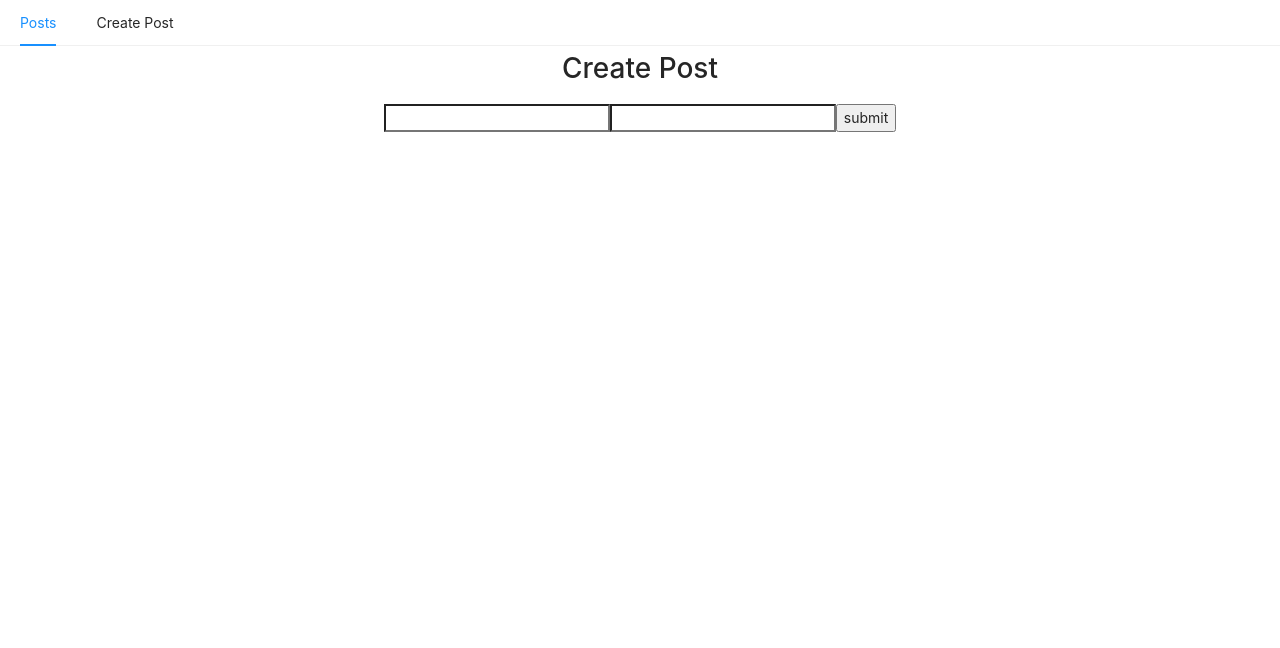
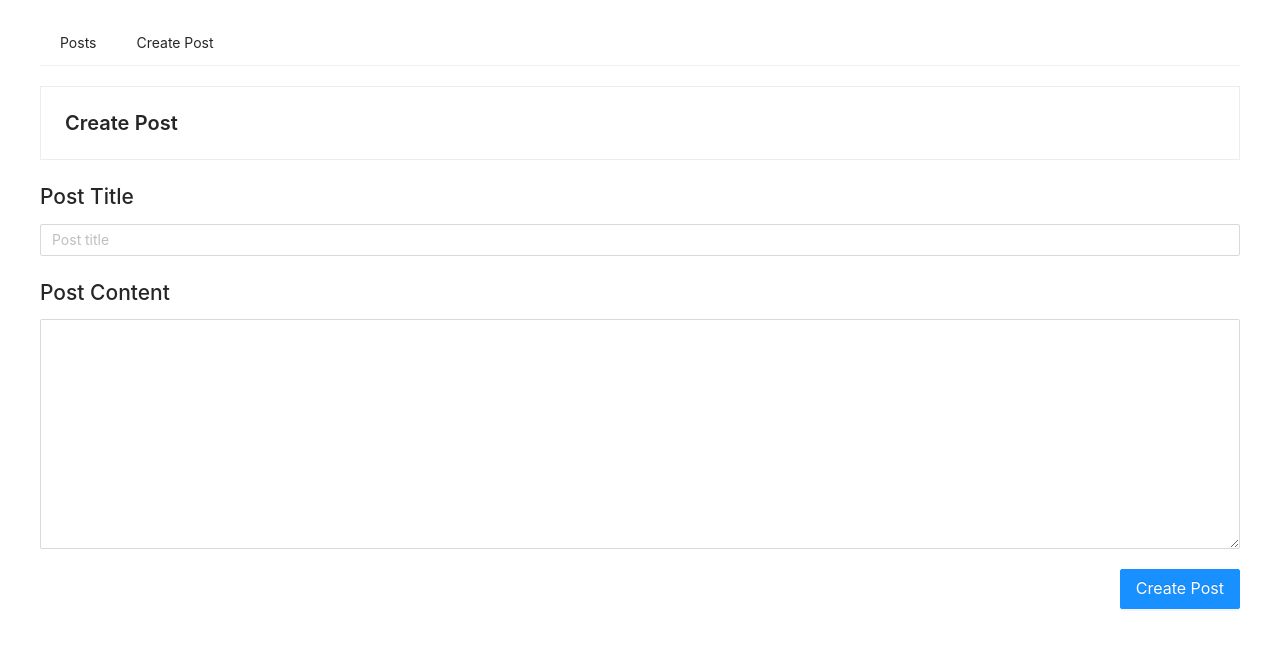
Before and after one commit to georgiangelov2000/React-Blog-Post, a React (Create React App) app in the folder react-blog-system/: page /create_post in a window 1280 px wide. Shown: the top 648 px of the page. Built offline with nearby package versions, Linux system fonts and the light colour scheme.

Commit message:
sign up functionallity

```diff
--- a/react-blog-system/package.json
+++ b/react-blog-system/package.json
@@ -8,6 +8,7 @@
     "@testing-library/user-event": "^12.8.3",
     "antd": "^4.15.5",
     "firebase": "^8.6.1",
+    "lodash": "^4.17.21",
     "react": "^17.0.2",
     "react-dom": "^17.0.2",
     "react-scripts": "4.0.3",
--- a/react-blog-system/src/App.css
+++ b/react-blog-system/src/App.css
@@ -1,38 +1,34 @@
-.App {
-  text-align: center;
+html,
+body {
+  width: 100%;
+  height: 100%;
 }
 
-.App-logo {
-  height: 40vmin;
-  pointer-events: none;
+#root iframe {
+  width: 100%;
+  height: -webkit-fill-available;
+  border: none;
+  overflow-x: scroll;
 }
 
-@media (prefers-reduced-motion: no-preference) {
-  .App-logo {
-    animation: App-logo-spin infinite 20s linear;
-  }
+.app_main_navigation {
+  margin-bottom: 20px;
 }
 
-.App-header {
-  background-color: #282c34;
-  min-height: 100vh;
-  display: flex;
-  flex-direction: column;
-  align-items: center;
-  justify-content: center;
-  font-size: calc(10px + 2vmin);
-  color: white;
+.app_container {
+  width: 1200px;
+  margin: 0px auto;
+  margin-top: 20px;
 }
 
-.App-link {
-  color: #61dafb;
+.post_inputs_container {
+  margin-top: 20px;
 }
 
-@keyframes App-logo-spin {
-  from {
-    transform: rotate(0deg);
-  }
-  to {
-    transform: rotate(360deg);
-  }
+.post_input_container {
+  margin-bottom: 20px;
 }
+
+.post_input_button {
+  float: right;
+}
--- a/react-blog-system/src/App.js
+++ b/react-blog-system/src/App.js
@@ -9,10 +9,10 @@ import Header from "./components/Header/Header";
 
 function App() {
   return (
-    <div className="App">
+    <div className="app_container">
       <Header />
       <Router>
-        <Posts path="posts" />
+        <Posts default path="posts" />
         <PostDetails path="post/:id" />
         <CreatePost path="create_post" />
         <UpdatePost path="update_post/:id" />
--- a/react-blog-system/src/components/CreatePost/CreatePost.js
+++ b/react-blog-system/src/components/CreatePost/CreatePost.js
@@ -1,22 +1,19 @@
+import { navigate } from "@reach/router";
+import db from "../../firebase";
 import React, { useState } from "react";
-import { navigate } from "@reach/router"
-import db from "../../firebase";
+import { PageHeader, Input, Button } from "antd";
+const { TextArea } = Input;
 
 
 export const CreatePost = () => {
   const [title, setTitle] = useState("");
   const [content, setContent] = useState("");
 
-  const onTitleChange = (event) => {
-    setTitle(event.target.value);
-  };
+  const onTitleChange = (event) => setTitle(event.target.value);
+  const onContentChange = (event) => setContent(event.target.value);
 
-  const onContentChange = (event) => {
-    setContent(event.target.value);
-  };
-  const onSubmit = (e) => {
-    e.preventDefault();
-    let postRef = db.collection("posts");
+  const onCreatePost = () => {
+    const postRef = db.collection("posts");
     const postObject = { title, content };
 
     postRef
@@ -29,27 +26,51 @@ export const CreatePost = () => {
       });
     setTitle("");
     setContent("");
-    navigate(`/posts`)
+    navigate(`/posts`);
   };
 
   return (
-    <div>
-      <form onSubmit={onSubmit}>
-        <h1>Create Post</h1>
-        <input
-          type="text"
-          name="postTitle"
-          value={title}
-          onChange={onTitleChange}
+    <div className="create_post_container">
+      <div className="page_header_container">
+        <PageHeader
+          style={{
+            border: "1px solid rgb(235, 237, 240)",
+          }}
+          title="Create Post"
         />
-        <input
-          type="text"
-          name="postContent"
-          value={content}
-          onChange={onContentChange}
-        />
-        <input type="submit" value="submit" />
-      </form>
+      </div>
+
+      <div className="post_inputs_container">
+        <div className="post_input_container">
+          <div className="post_input_title">
+            <h2>Post Title</h2>
+          </div>
+
+          <div className="post_input">
+            <Input
+              placeholder="Post title"
+              value={title}
+              onChange={onTitleChange}
+            />
+          </div>
+        </div>
+
+        <div className="post_input_container">
+          <div className="post_input_title">
+            <h2>Post Content</h2>
+          </div>
+
+          <div className="post_input">
+            <TextArea rows={10} value={content} onChange={onContentChange} />
+          </div>
+        </div>
+
+        <div className="post_input_button">
+          <Button type="primary" size="large" onClick={onCreatePost}>
+            Create Post
+          </Button>
+        </div>
+      </div>
     </div>
   );
 };
--- a/react-blog-system/src/components/Header/Header.js
+++ b/react-blog-system/src/components/Header/Header.js
@@ -5,7 +5,7 @@ const { Item } = Menu;
 
 const Header = () => {
   return (
-    <div>
+    <div className="app_main_navigation">
       {" "}
       <Menu mode="horizontal">
         <Item key="posts">
--- a/react-blog-system/src/components/Post/Post.js
+++ b/react-blog-system/src/components/Post/Post.js
@@ -1,8 +1,16 @@
 import React from "react";
+import db from "../../firebase";
 import { Link } from "@reach/router";
-import { Card } from "antd";
+import { Card, Button } from "antd";
 
 const Post = (props) => {
+    const onDeletePost=()=>{
+        const postRef=db
+        .collection("posts")
+        .doc(props.id)
+
+        postRef.delete();
+    }
   return (
     <div className="post_snippet_container">
       <Card
@@ -10,9 +18,21 @@ const Post = (props) => {
         type="inner"
         title={props.title}
         extra={
-          <div>
-            <Link to={`/post/${props.id}`}>Read full Article </Link>
-            <Link to={`/update_post/${props.id}`}>Update Article</Link>
+          <div class="post_snippet_links">
+            <Link
+              to={`/post/${props.id}`}
+              style={{ marginRight: "15px", float: "left" }}
+            >
+              Read full Article{" "}
+            </Link>
+
+            <div className="post_edit_links" style={{ float: "right" }}>
+              <Link to={`/update_post/${props.id}`}>Update Article</Link>
+            </div>
+
+            <Button onClick={onDeletePost}>
+                Delete
+            </Button>
           </div>
         }
       >
--- a/react-blog-system/src/components/PostDetails/PostDetails.js
+++ b/react-blog-system/src/components/PostDetails/PostDetails.js
@@ -1,28 +1,39 @@
 import React, { useState, useEffect } from "react";
 import db from "../../firebase";
+import { PageHeader,Card } from "antd";
 
 const PostDetails = (props) => {
   const [title, setTitle] = useState("");
   const [content, setContent] = useState("");
 
   useEffect(() => {
-    const postRef = db
-        .collection('posts')
-        .doc(props.id)
+    const postRef = db.collection("posts").doc(props.id);
 
-    postRef
-        .get()
-        .then(doc => {
-            const { content, title } = doc.data()
-            setTitle(title)
-            setContent(content)
-        })
-}, [])
+    postRef.get().then((doc) => {
+      const { content, title } = doc.data();
+      setTitle(title);
+      setContent(content);
+    });
+  }, []);
 
   return (
-    <div>
-      <p>Title: {title}</p>
-      <p> Posts{content}</p>
+    <div className="post_container">
+      <div className="page_header_container">
+        <PageHeader
+          style={{
+            border: "1px solid rgb(235, 237, 240)",
+          }}
+          title={title}
+        />
+      </div>
+
+      <div className="post_content_container">
+        <Card style={{ marginTop: "20px" }}>
+          {content.split("\n").map((paragraph, idx) => {
+            return <p key={idx}>{paragraph}</p>;
+          })}
+        </Card>
+      </div>
     </div>
   );
 };
--- a/react-blog-system/src/components/Posts/Posts.js
+++ b/react-blog-system/src/components/Posts/Posts.js
@@ -1,6 +1,9 @@
 import React, { useState, useEffect } from "react";
+import Post from "../Post/Post";
+import { PageHeader } from 'antd';
 import db from "../../firebase";
-import Post from "../Post/Post";
+import _ from 'lodash'
+
 
 const Posts = () => {
   const [posts, setPosts] = useState([]);
@@ -24,8 +27,16 @@ const Posts = () => {
 
   return (
     <div className="posts_container">
+      <div className="page_header_container">
+        <PageHeader
+          style={{
+            border: "1px solid rgb(235, 237, 240)",
+          }}
+          title="Posts"
+        />
+      </div>
       <div className="articles_container">
-        {posts.map((x, id) => (
+        {_.map(posts, (x, id) => (
           <Post
             key={id}
             id={x.id}
--- a/react-blog-system/src/components/UpdatePost/UpdatePost.js
+++ b/react-blog-system/src/components/UpdatePost/UpdatePost.js
@@ -1,24 +1,22 @@
-import React, { useState,useEffect } from "react";
+import React, { useState, useEffect } from "react";
 import db from "../../firebase";
+import { navigate } from "@reach/router"
+import { PageHeader, Input, Button } from "antd";
+const { TextArea } = Input;
 
-
-export const UpdatePost = ( props) => {
+export const UpdatePost = (props) => {
   const [title, setTitle] = useState("");
   const [content, setContent] = useState("");
 
-  useEffect(() =>{
-    let postRef=db
-    .collection('posts')
-    .doc(props.id)
+  useEffect(() => {
+    const postRef = db.collection("posts").doc(props.id);
 
-    postRef
-    .get()
-    .then(doc=>{
-        let {content,title}=doc.data;
-        setTitle(title)
-        setContent(content)
-    })
-},[])
+    postRef.get().then((doc) => {
+      const { content, title } = doc.data;
+      setTitle(title);
+      setContent(content);
+    });
+  }, []);
 
   const onTitleChange = (event) => {
     setTitle(event.target.value);
@@ -27,38 +25,64 @@ export const UpdatePost = ( props) => {
   const onContentChange = (event) => {
     setContent(event.target.value);
   };
-  const onSubmit = (e) => {
+  const onUpdatePost = (e) => {
     e.preventDefault();
-    let postRef = db.collection("posts").doc(props.id);
+    const postRef = db.collection("posts").doc(props.id);
     const postObject = { title, content };
 
     postRef
       .update(postObject)
       .then((doc) => {
         console.log("Document succesfully written!", doc.id);
-      }).catch((error) => {
+      })
+      .catch((error) => {
         console.log(error.message);
       });
+      navigate(`/posts`);
   };
 
   return (
-    <div>
-      <form onSubmit={onSubmit}>
-        <h1>Update Post</h1>
-        <input
-          type="text"
-          name="postTitle"
-          value={title}
-          onChange={onTitleChange}
+    <div className="create_post_container">
+      <div className="page_header_container">
+        <PageHeader
+          style={{
+            border: "1px solid rgb(235, 237, 240)",
+          }}
+          title="Create Post"
         />
-        <input
-          type="text"
-          name="postContent"
-          value={content}
-          onChange={onContentChange}
-        />
-        <input type="submit" value="submit" />
-      </form>
+      </div>
+
+      <div className="post_inputs_container">
+        <div className="post_input_container">
+          <div className="post_input_title">
+            <h2>Post Title</h2>
+          </div>
+
+          <div className="post_input">
+            <Input
+              placeholder="Post title"
+              value={title}
+              onChange={onTitleChange}
+            />
+          </div>
+        </div>
+
+        <div className="post_input_container">
+          <div className="post_input_title">
+            <h2>Post Content</h2>
+          </div>
+
+          <div className="post_input">
+            <TextArea rows={10} value={content} onChange={onContentChange} />
+          </div>
+        </div>
+
+        <div className="post_input_button">
+          <Button type="primary" size="large" onClick={onUpdatePost}>
+            Edit Post
+          </Button>
+        </div>
+      </div>
     </div>
   );
 };
```
Also changed, not shown: react-blog-system/src/components/SignIn/SignIn.js (added, +11 -0 lines), react-blog-system/src/components/SignUp/SignUp.js (added).
